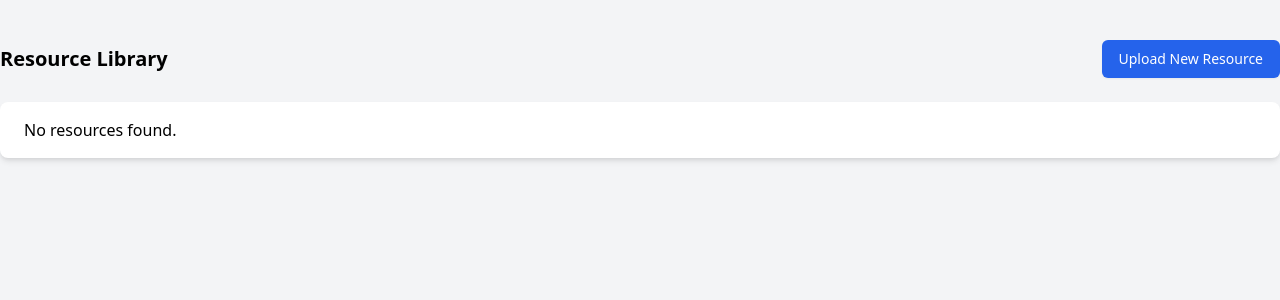
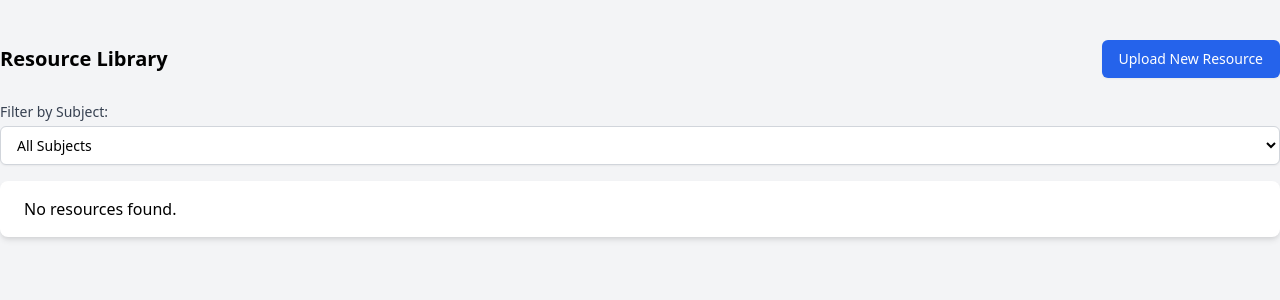
Before and after one commit to fvcl/exam-collection, a Flask app: page / in a window 1280 px wide. Shown: the top 300 px of the page. Run offline with Flask 3, Linux system fonts and the light colour scheme; parts of the project's set-up code (start-up, migrations or seed data) failed here and were passed over; some libraries are stand-ins or nearby versions.

Commit message:
add filtering to main resource list

```diff
--- a/exco/exco.py
+++ b/exco/exco.py
@@ -52,8 +52,18 @@ with app.app_context():
 # Page Routes
 @app.route('/')
 def index():
-    resources = Resource.query.all()  # Query all resources from the database
-    return render_template('index.html', resources=resources)
+    selected_course = request.args.get('course')
+    if selected_course:
+        resources = Resource.query.filter_by(course=selected_course).all()
+    else:
+        resources = Resource.query.all()
+
+    # Query all distinct courses for the filter dropdown
+    courses = Resource.query.with_entities(Resource.course).distinct().all()
+    courses = [c[0] for c in courses]  # Convert list of tuples to list of strings
+
+    return render_template('index.html', resources=resources, courses=courses, selected_course=selected_course)
+
 
 
 @app.route('/upload', methods=['GET', 'POST'])
--- a/exco/templates/index.html
+++ b/exco/templates/index.html
@@ -11,8 +11,25 @@
 <div class="container mx-auto mt-10">
     <div class="flex justify-between items-center mb-6">
         <h1 class="text-xl font-semibold">Resource Library</h1>
-            <a href="{{ url_for('upload_page') }}" class="inline-flex justify-center py-2 px-4 border border-transparent shadow-sm text-sm font-medium rounded-md text-white bg-blue-600 hover:bg-blue-700">Upload New Resource</a>
+        <a href="{{ url_for('upload_page') }}"
+           class="inline-flex justify-center py-2 px-4 border border-transparent shadow-sm text-sm font-medium rounded-md text-white bg-blue-600 hover:bg-blue-700">Upload
+            New Resource</a>
     </div>
+    <!-- Filter Form -->
+    <div class="mb-4">
+        <form action="{{ url_for('index') }}" method="get">
+            <label for="course" class="block text-sm font-medium text-gray-700">Filter by Subject:</label>
+            <select name="course" id="course" onchange="this.form.submit()"
+                    class="mt-1 block w-full py-2 px-3 border border-gray-300 bg-white rounded-md shadow-sm focus:outline-none focus:ring-indigo-500 focus:border-indigo-500 sm:text-sm">
+                <option value="">All Subjects</option>
+                {% for course in courses %}
+                    <option value="{{ course }}" {% if selected_course == course %}
+                            selected {% endif %}>{{ course }}</option>
+                {% endfor %}
+            </select>
+        </form>
+    </div>
+
     <div class="bg-white overflow-hidden shadow-md sm:rounded-lg">
         <ul class="divide-y divide-gray-200">
             {% for resource in resources %}
@@ -25,7 +42,8 @@
                             <div class="text-sm text-gray-500">{{ 'Solution Available' if resource.has_solution else 'No Solution' }}</div>
                         </div>
                         <div>
-                            <a href="{{ url_for('static', filename='data/' + resource.filename) }}" target="_blank" class="text-blue-600 hover:text-blue-900">Download</a>
+                            <a href="{{ url_for('static', filename='data/' + resource.filename) }}" target="_blank"
+                               class="text-blue-600 hover:text-blue-900">Download</a>
                             <a href="{{ url_for('file_details', file_id=resource.id) }}">Discussion</a>
                         </div>
                     </div>
```
Lines whose indentation alone changed are shown as unchanged.
